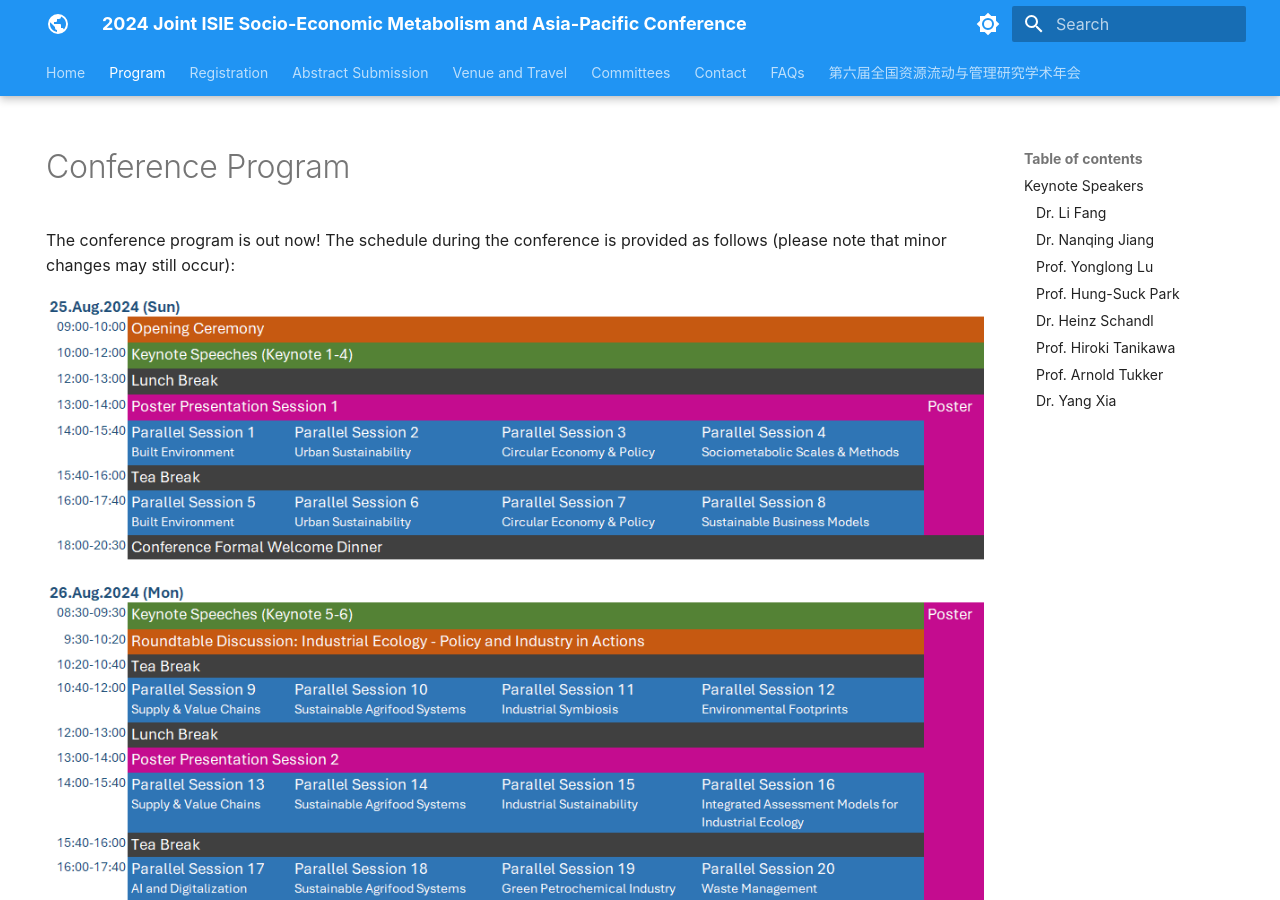
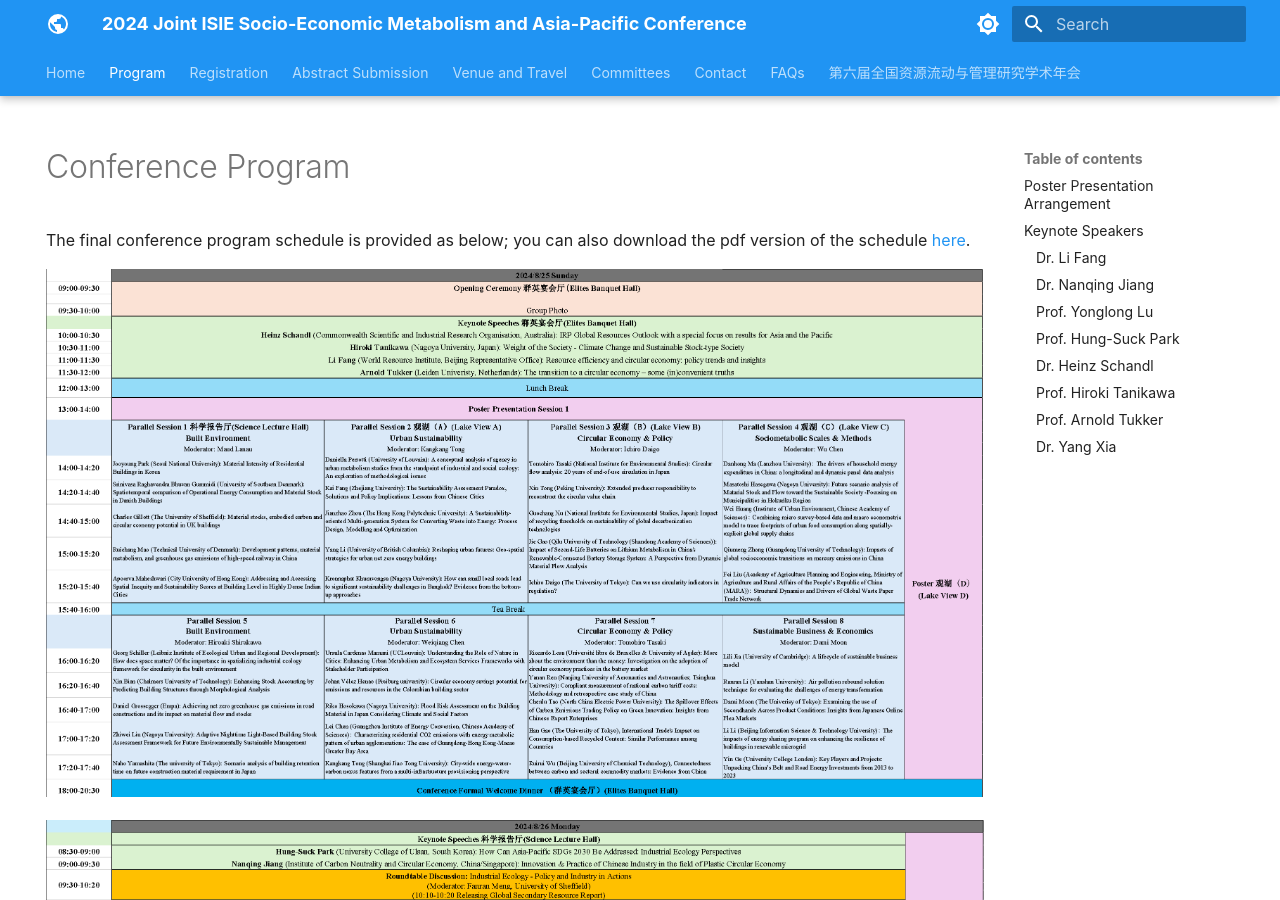
Before and after one commit to Admittedly-Goat/isiesem2024.net.github.io, an MkDocs documentation site: the page built from docs/Program/index.md, in a window 1280 px wide and 900 px high. Built offline with MkDocs 1.6.1 and Material for MkDocs 9.7.7, drawn with Linux system fonts in a browser that asks for light colours; some of the changed text lies outside the part shown.

Commit message:
final program announced

```diff
--- a/docs/Program/index.md
+++ b/docs/Program/index.md
@@ -5,40 +5,50 @@ hide:
 
 # Conference Program
 
-The conference program is out now! The schedule during the conference is provided as follows (please note that minor changes may still occur):
+The final conference program schedule is provided as below; you can also download the pdf version of the schedule [here](image/index/1724074529603.pdf).
 
-![1721121076089](image/index/1721121076089.png)
+![1724074791377](image/index/1724074791377.png)
+
+![1724074826349](image/index/1724074826349.png)![1724074851913](image/index/1724074851913.png)
+
+![1724074878159](image/index/1724074878159.png)
+
+## Poster Presentation Arrangement
+
+We have arranged the poster presentations into 3 days. Please check the detailed arrangement below or download the pdf version of the schedule [here](image/index/1724074529603.pdf).
+
+![1724074928080](image/index/1724074928080.png)
 
 ## Keynote Speakers
 
 ### Dr. Li Fang
 
-![1721139866488](image/index/1721139866488.png)
+![1724075038745](image/index/1724075038745.png)
 
 ### Dr. Nanqing Jiang
 
-![1723289677976](image/index/1723289677976.png)
+![1724075052450](image/index/1724075052450.png)
 
 ### Prof. Yonglong Lu
 
-![1723384912871](image/index/1723384912871.png)
+![1724075063606](image/index/1724075063606.png)
 
 ### Prof. Hung-Suck Park
 
-![1723619607470](image/index/1723619607470.png)
+![1724075071501](image/index/1724075071501.png)
 
 ### Dr. Heinz Schandl
 
-![1721139873741](image/index/1721139873741.png)
+![1724075076330](image/index/1724075076330.png)
 
 ### Prof. Hiroki Tanikawa
 
-![1721139857892](image/index/1721139857892.png)
+![1724075082481](image/index/1724075082481.png)
 
 ### Prof. Arnold Tukker
 
-![1721203673343](image/index/1721203673343.png)
+![1724075089454](image/index/1724075089454.png)
 
 ### Dr. Yang Xia
 
-![1723288899985](image/index/1723288899985.png)
+![1724075093928](image/index/1724075093928.png)
```
Also changed, not shown: docs/Program/image/index/1724074558271.png (added), docs/Program/image/index/1724074597968.png (added), docs/Program/image/index/1724074791377.png (added), docs/Program/image/index/1724074826349.png (added), docs/Program/image/index/1724074851913.png (added), docs/Program/image/index/1724074878159.png (added), docs/Program/image/index/1724074928080.png (added), docs/Program/image/index/1724075038745.png (added), docs/Program/image/index/1724075052450.png (added), docs/Program/image/index/1724075063606.png (added), docs/Program/image/index/1724075071501.png (added), docs/Program/image/index/1724075076330.png (added), docs/Program/image/index/1724075082481.png (added), docs/Program/image/index/1724075089454.png (added), 1 more files, 1 other file.
